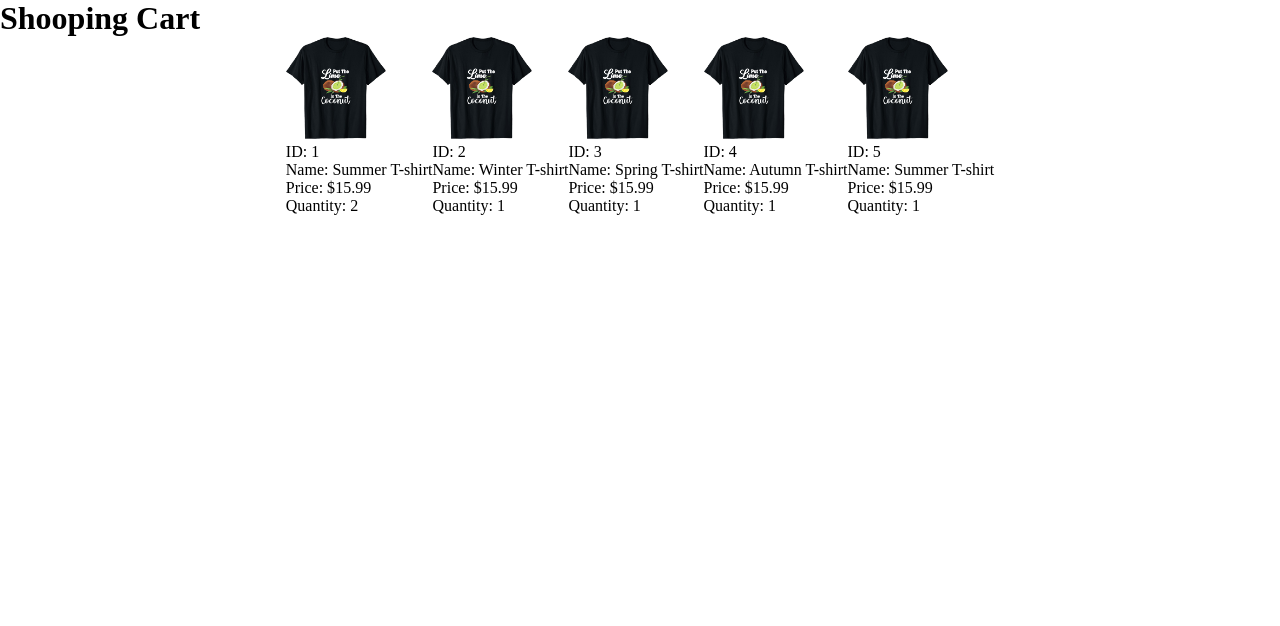
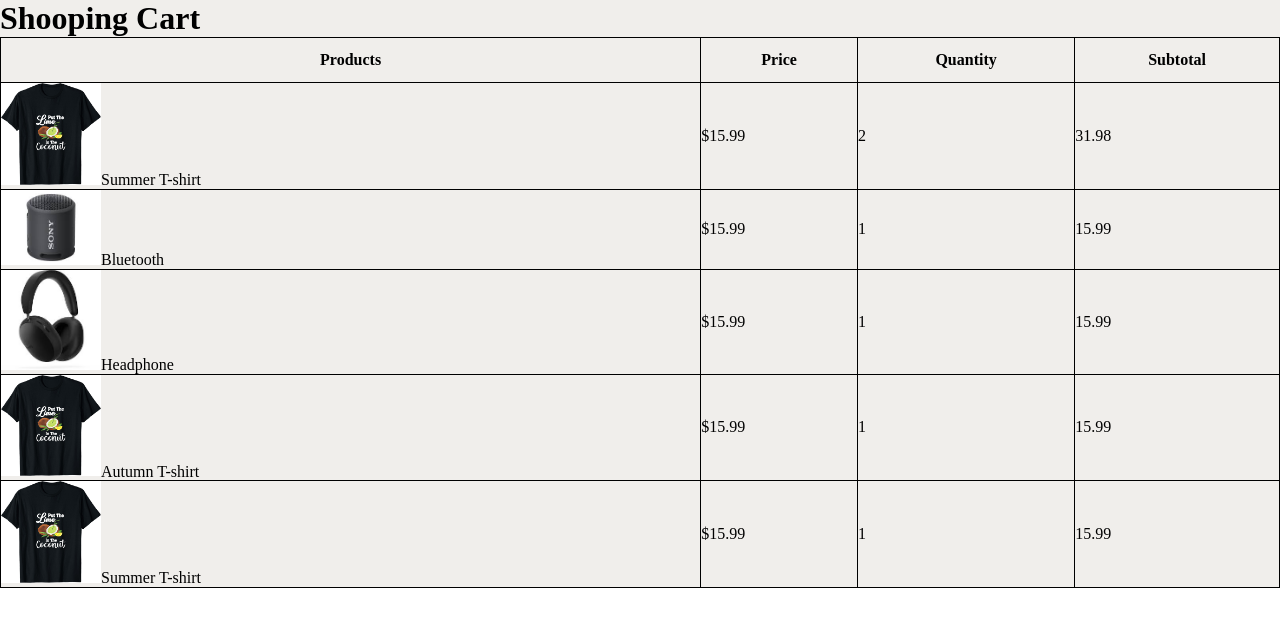
Before and after one commit to Tifem/shopping-cart, a React (Vite) app: page / in a window 1280 px wide. Shown: the top 626 px of the page. Built offline with nearby package versions, Linux system fonts and the light colour scheme.

Commit message:
styling my table

```diff
--- a/src/components/ShoppingCart.jsx
+++ b/src/components/ShoppingCart.jsx
@@ -1,64 +1,80 @@
-import React from 'react'
-import Summer from '../assets/images/summer.jpg'
+import React from "react";
+import Summer from "../assets/images/summer.jpg";
+import Bluetooth from "../assets/images/bluetooth.jpeg";
+import Headphone from "../assets/images/headphone.jpeg";
 
 const ShoppingCart = () => {
-
   const cartItem = [
     {
-            id:1,
+      id: 1,
       name: "Summer T-shirt",
       price: 15.99,
       quantity: 2,
-            image:Summer
-
+      image: Summer,
     },
     {
-            id:2,
-            name: "Winter T-shirt",
+      id: 2,
+      name: "Bluetooth",
       price: 15.99,
       quantity: 1,
-            image:Summer
+      image: Bluetooth,
     },
     {
-            id:3,
-            name: "Spring T-shirt",
+      id: 3,
+      name: "Headphone",
       price: 15.99,
       quantity: 1,
-            image:Summer
+      image: Headphone,
     },
     {
-            id:4,
+      id: 4,
       name: "Autumn T-shirt",
       price: 15.99,
       quantity: 1,
-            image:Summer
+      image: Summer,
     },
     {
-            id:5,
+      id: 5,
       name: "Summer T-shirt",
       price: 15.99,
       quantity: 1,
-            image:Summer
-        }
-    ]
+      image: Summer,
+    },
+  ];
   return (
-    <div className='container'>
+    <div className="container">
       <h1>Shooping Cart</h1>
-      <ul>
-       {cartItem.map((item,index) =>{
+      <div className="items">
+        <table>
+          <thead>
+            <tr>
+              <th>Products</th>
+              <th >Price</th>
+              <th>Quantity</th>
+              <th>Subtotal</th>
+            </tr>
+          </thead>
+          <tbody>
+            {cartItem.map((item, index) => {
               return (
-              <li key={index}>
-                <img src={item.image} alt={item.name} className='image'/>
-                <div>ID: {item.id}</div>
-                <div>Name: {item.name}</div>
-                <div>Price: ${item.price.toFixed(2)}</div>
-                <div>Quantity: {item.quantity}</div>
-              </li>
+                <tr key={index}>
+                  <td>
+                    {" "}
+                    <img src={item.image} alt={item.name} className="image" />
+                    <span>{item.name}</span>
+                  </td>
+                  {/* <td>{item.id}</td> */}
+                  <td>${item.price.toFixed(2)}</td>
+                  <td>{item.quantity}</td>
+                  <td>{item.price*item.quantity}</td>
+                </tr>
               );
             })}
-      </ul>
+          </tbody>
+        </table>
+      </div>
     </div>
   );
-}
+};
 
-export default ShoppingCart
+export default ShoppingCart;
--- a/src/index.css
+++ b/src/index.css
@@ -5,11 +5,25 @@
   list-style: none;
 }
 
-.container ul{
-  display: flex;
-  justify-content: center;
-  align-items: center;
+.container{
+  background-color: rgb(240, 238, 235);
 }
 .container .image{
   width: 100px;
 }
+table{
+
+  width: 100%;
+  border-collapse: collapse;
+}
+
+th{
+  height: 45px;
+}
+
+td{
+  /* text-align: center; */
+}
+table,th,td{
+  border: 1px solid black;
+}
```
Also changed, not shown: src/assets/images/bluetooth.jpeg (added), src/assets/images/headphone.jpeg (added). Lines whose indentation alone changed are shown as unchanged.
